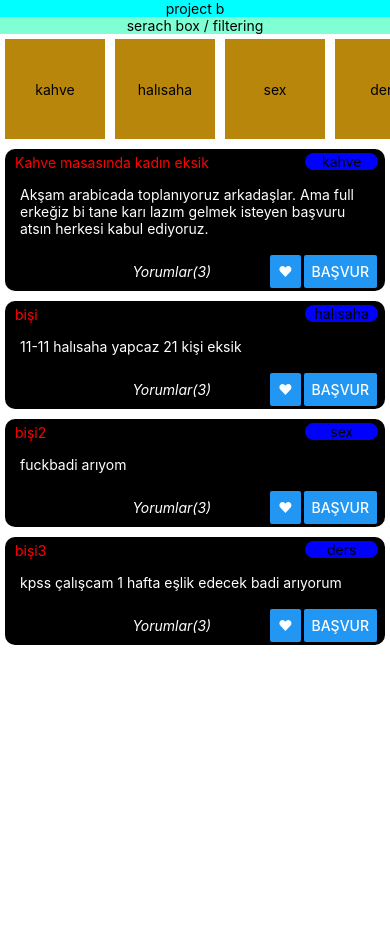
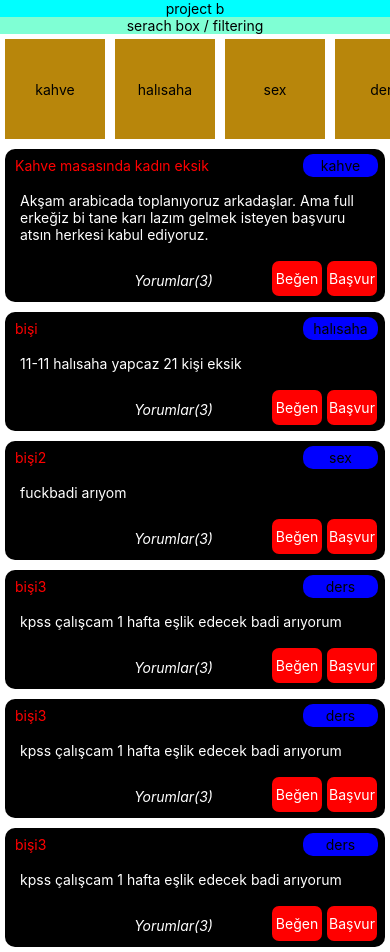
Before and after one commit to egospekos/React_Native_Design_Example, a React Native app: screen / in a window 390 px wide. Before the commit the page ends 844 px from the top, so only its background shows below. Built offline with nearby package versions, Linux system fonts and the light colour scheme.

Commit message:
touchable'lar şey edildi

```diff
--- a/App.js
+++ b/App.js
@@ -6,9 +6,24 @@ import {
   Button,
   ScrollView,
   FlatList,
+  TouchableOpacity,
 } from 'react-native';
 
+const selectEvent = (event_id) => {
+  console.log(event_id+" no'lu EVENT");
+}
 
+const selectCategory = (event_id) => {
+  console.log(event_id+" no'lu CATEGORY");
+}
+
+const applyEvent = (event_id) => {
+  console.log(event_id+" no'lu event'e BAŞVURULDU");
+}
+
+const likeEvent = (event_id) => {
+  console.log(event_id+" no'lu event BEĞENİLDİ");
+}
 
 const App = () => {
   const [Events,setEvents] = useState([
@@ -19,11 +34,18 @@ const App = () => {
     {id:3,name:'bişi2',startDate:'16-16-2016',endDate:'7-7-2017',description:'fuckbadi arıyom',userid:2,active:true,category:'sex'},
 
     {id:4,name:'bişi3',startDate:'16-16-2016',endDate:'7-7-2017',description:'kpss çalışcam 1 hafta eşlik edecek badi arıyorum',userid:2,active:true,category:'ders'},
+
+    {id:5,name:'bişi3',startDate:'16-16-2016',endDate:'7-7-2017',description:'kpss çalışcam 1 hafta eşlik edecek badi arıyorum',userid:2,active:true,category:'ders'},
+
+    {id:6,name:'bişi3',startDate:'16-16-2016',endDate:'7-7-2017',description:'kpss çalışcam 1 hafta eşlik edecek badi arıyorum',userid:2,active:true,category:'ders'},
+
+
   ])
 
   const [categories,setcategories] = useState([
     {id:1,name:'Kahve masasında kadın eksik',startDate:'16-16-2016',endDate:'7-7-2017',description:'Akşam arabicada toplanıyoruz arkadaşlar. Ama full erkeğiz bi tane karı lazım gelmek isteyen başvuru atsın herkesi kabul ediyoruz.',userid:2,active:true,category:'kahve'},
   ])
+
 
   return (
     <View>
@@ -39,11 +61,16 @@ const App = () => {
           {
             Events.map((event)=>{
               return(
+                <TouchableOpacity
+                onPress={()=>{selectCategory(event.id)}}
+                >
+
                   <View key={event.id}>
                     <View style={categoryStyles.card}>
                       <Text>{event.category}</Text>
                     </View>
                   </View>
+                </TouchableOpacity>
               )
             })
           }
@@ -52,13 +79,19 @@ const App = () => {
           {
             Events.map((event)=>{
               return(
+                <TouchableOpacity
+                onPress={()=>{selectEvent(event.id)}}
+                >
+
                   <View key={event.id}>
                     <View style={eventStyles.card}>
                       <View style={eventStyles.cardHeader}>
                         <Text style={eventStyles.cardName}>{event.name}</Text>
+                        <TouchableOpacity>
                           <View style={eventStyles.cardCategory}>
                             <Text>{event.category}</Text>
                           </View>
+                        </TouchableOpacity>
                       </View>
                       <View style={eventStyles.cardBody}>
                         <Text style={eventStyles.cardDesc}>{event.description}</Text>
@@ -67,15 +100,24 @@ const App = () => {
                         <View>
                           <Text style={eventStyles.comments}>Yorumlar(3)</Text>
                         </View>
+                        <TouchableOpacity
+                        onPress={()=>{likeEvent(event.id)}}
+                        >
                           <View style={eventStyles.favButton}>
-                        <Button title='♥'></Button>
+                            <Text style={eventStyles.favButtonText}>Beğen</Text>
                           </View>
+                        </TouchableOpacity>
+                        <TouchableOpacity
+                        onPress={()=>{applyEvent(event.id)}}
+                        >
                           <View style={eventStyles.applyButton}>
-                        <Button title='Başvur'></Button>
+                            <Text style={eventStyles.applyButtonText}>Başvur</Text>
+                          </View>
+                        </TouchableOpacity>
                       </View>
                     </View>
                   </View>
-                </View>
+                </TouchableOpacity>
               )
             })
           }
@@ -105,13 +147,14 @@ const eventStyles = StyleSheet.create({
     color:'red',
   },
   cardCategory:{
-    flex:1,
+    width:75,
+    height:23,
     alignItems:'center',
     justifyContent:'center',
     backgroundColor:'blue',
     borderRadius:10,
     marginRight:7,
-    marginTop:3,
+    marginTop:5,
     alignItems:'center',
     justifyContent:'center',
   },
@@ -128,10 +171,30 @@ const eventStyles = StyleSheet.create({
     margin:3,
   },
   favButton:{
-    marginRight:3,
+    marginRight:5,
+    marginBottom:3,
+    backgroundColor:'red',
+    height:35,
+    width:50,
+    justifyContent:'center',
+    alignItems:'center',
+    borderRadius:7,
+  },
+  favButtonText:{
+    color:'#ffffff',
   },
   applyButton:{
     marginRight:5,
+    marginBottom:3,
+    backgroundColor:'red',
+    height:35,
+    width:50,
+    justifyContent:'center',
+    alignItems:'center',
+    borderRadius:7,
+  },
+  applyButtonText:{
+    color:'#ffffff',
   },
   comments:{
     position:'relative',
```
Also changed, not shown: meta/latest.PNG (deleted), 1 other file (tests, documents, lock files or other folders). Lines whose indentation alone changed are shown as unchanged.
